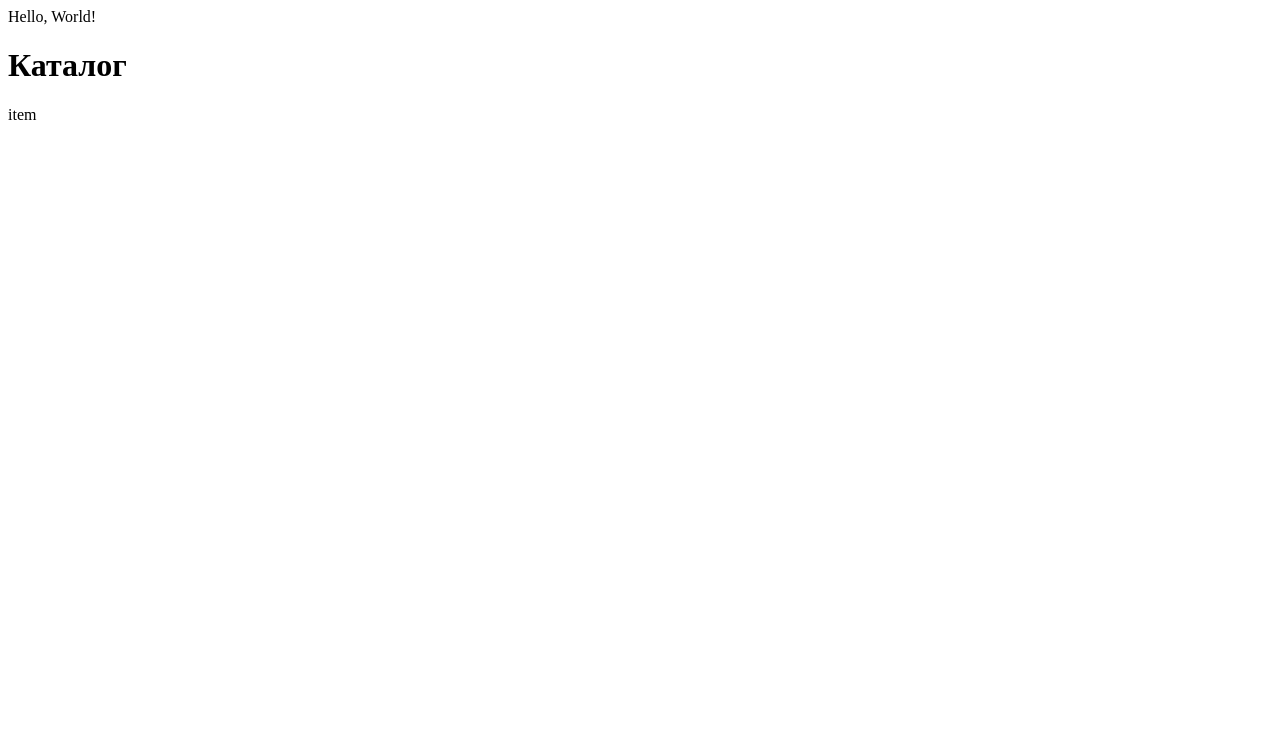
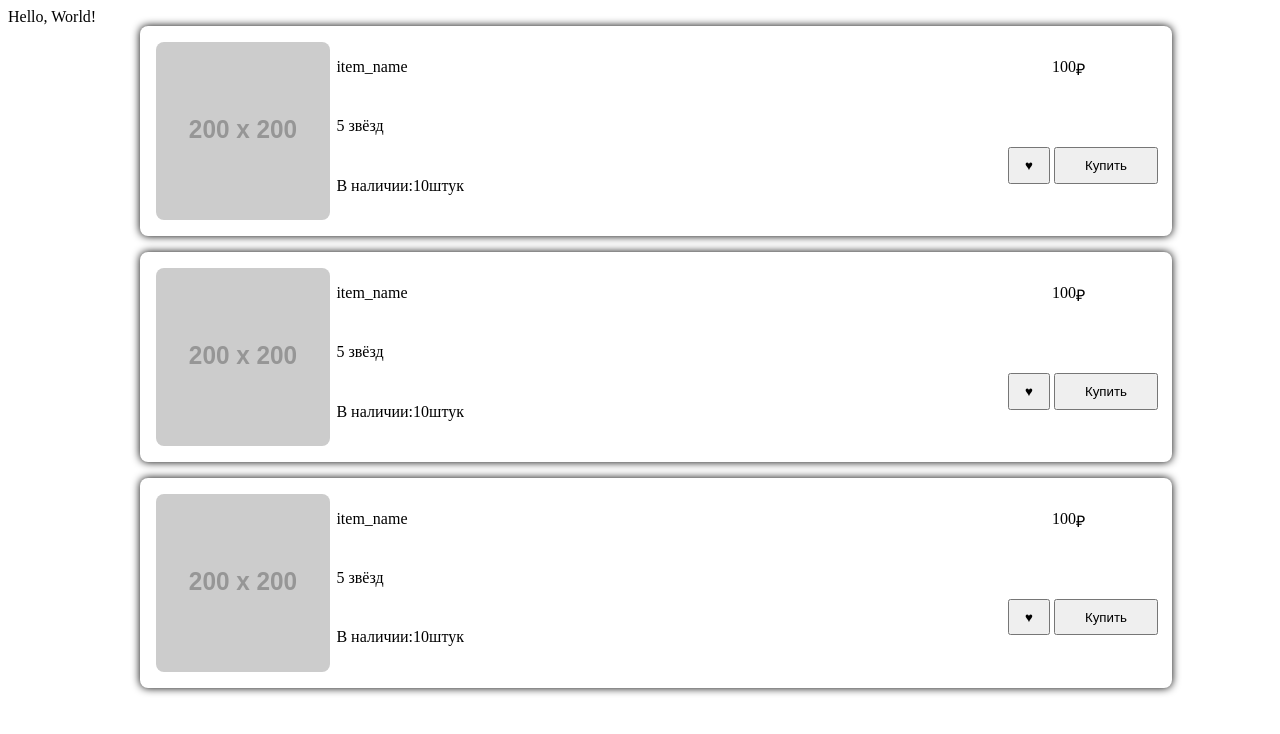
Before and after one commit to TwistRU/ShopLab, a Vue app in the folder frontend/: page / in a window 1280 px wide. Shown: the top 734 px of the page. Built offline with nearby package versions, Linux system fonts and the light colour scheme.

Commit message:
Создана карточка товара. Добавлены стили

```diff
--- a/frontend/package.json
+++ b/frontend/package.json
@@ -18,10 +18,10 @@
     "@vue/cli-plugin-eslint": "~4.5.0",
     "@vue/cli-service": "~4.5.0",
     "babel-eslint": "^10.1.0",
-    "node-sass": "^6.0.0",
-    "sass-loader": "^12.1.0",
     "eslint": "^6.7.2",
     "eslint-plugin-vue": "^6.2.2",
+    "node-sass": "^4.13.1",
+    "sass-loader": "^8.0.2",
     "vue-template-compiler": "^2.6.11"
   },
   "eslintConfig": {
--- /dev/null
+++ b/frontend/src/assets/styles/styles.scss
@@ -0,0 +1,8 @@
+@import 'variables.scss';
+
+@mixin grid-element-pos($column-start, $column-end, $row-start, $row-end) {
+  grid-column-start: $column-start;
+  grid-column-end: $column-end;
+  grid-row-start: $row-start;
+  grid-row-end: $row-end;
+}
--- /dev/null
+++ b/frontend/src/assets/styles/variables.scss
@@ -0,0 +1,4 @@
+$padding: 8px;
+$margin: 8px;
+
+$radius: 8px;
--- a/frontend/src/components/Catalog.vue
+++ b/frontend/src/components/Catalog.vue
@@ -1,6 +1,7 @@
 <template>
   <div id="catalog">
-    <h1>Каталог</h1>
+    <item/>
+    <item/>
     <item/>
   </div>
 </template>
@@ -16,6 +17,8 @@ export default {
 }
 </script>
 
-<style scoped>
-
+<style scoped lang="scss">
+#catalog {
+  display: grid;
+}
 </style>
--- a/frontend/src/components/Item.vue
+++ b/frontend/src/components/Item.vue
@@ -1,6 +1,31 @@
 <template>
-  <div>
-  <p>item</p>
+  <div class="catalog-product">
+    <div class="catalog-product-image">
+      <img src="http://www.placehold.it/200x200" alt="img"/>
+    </div>
+    <div class="catalog-product-name">
+      <p class="name">item_name</p>
+    </div>
+    <div class="catalog-product-stats">
+      <p>5 звёзд</p>
+    </div>
+    <div class="product-buy">
+      <div class="product-buy-price">
+        <p>100</p>
+        <p>₽</p>
+      </div>
+      <button class="wish-list-btn">
+        ♥
+      </button>
+      <button class="buy-btn">
+        Купить
+      </button>
+    </div>
+    <div class="catalog-product-avails">
+      <p>В наличии:</p>
+      <p>10</p>
+      <p>штук</p>
+    </div>
   </div>
 </template>
 
@@ -10,6 +35,70 @@ export default {
 }
 </script>
 
-<style scoped>
+<style scoped lang="scss">
+.catalog-product {
+  display: grid;
+  width: 100%;
+  box-shadow: 0 0 8px 0;
+  border-radius: $radius;
+  padding: $padding * 2;
+  margin-bottom: $margin * 2;
+  grid-template-columns: 0.8fr 3fr 0.8fr;
+}
+
+.catalog-product-image {
+  @include grid-element-pos(1, 1, 1, 4);
+  width: 100%;
+  height: 100%;
+
+  img {
+    width: 100%;
+    height: 100%;
+    border-radius: $radius;
+  }
+}
+
+.catalog-product-name {
+  @include grid-element-pos(2, 3, 1, 2);
+  margin: 0 0 0 1%;
+}
+
+.catalog-product-stats {
+  @include grid-element-pos(2, 3, 2, 3);
+  margin: 0 0 0 1%;
+}
+
+.product-buy {
+  @include grid-element-pos(3, 4, 1, 4);
+  display: grid;
+  //grid-column: 6;
+  //grid-row: 3;
+}
+
+.product-buy-price {
+  @include grid-element-pos(2, 3, 1, 2);
+  display: flex;
+}
+
+.wish-list-btn {
+  @include grid-element-pos(1, 2, 2, 3);
+  width: 60%;
+  height: 50%;
+  margin: 0 2px auto auto;
+
+}
+
+.buy-btn {
+  @include grid-element-pos(2, 3, 2, 3);
+  width: 100%;
+  height: 50%;
+  margin: 0 auto auto 2px;
+}
+
+.catalog-product-avails {
+  @include grid-element-pos(2, 3, 3, 4);
+  margin: 0 0 0 1%;
+  display: flex;
+}
 
 </style>
--- a/frontend/src/components/MainWrapper.vue
+++ b/frontend/src/components/MainWrapper.vue
@@ -1,5 +1,5 @@
 <template>
-  <div id="mainWrapper">
+  <div id="main-wrapper">
     <Catalog/>
   </div>
 </template>
@@ -16,5 +16,8 @@ export default {
 </script>
 
 <style scoped>
-
+#main-wrapper {
+  max-width: 1000px;
+  margin: 0 auto;
+}
 </style>
--- a/frontend/src/main.js
+++ b/frontend/src/main.js
@@ -1,5 +1,6 @@
 import Vue from 'vue'
 import App from './App.vue'
+import './assets/styles/styles.scss'
 
 Vue.config.productionTip = false
 
--- /dev/null
+++ b/frontend/vue.config.js
@@ -0,0 +1,9 @@
+module.exports = {
+    css: {
+        loaderOptions: {
+            sass: {
+                prependData: `@import "@/assets/styles/styles.scss";`
+            }
+        }
+    }
+};
```
Also changed, not shown: 1 other file (tests, documents, lock files or other folders).
